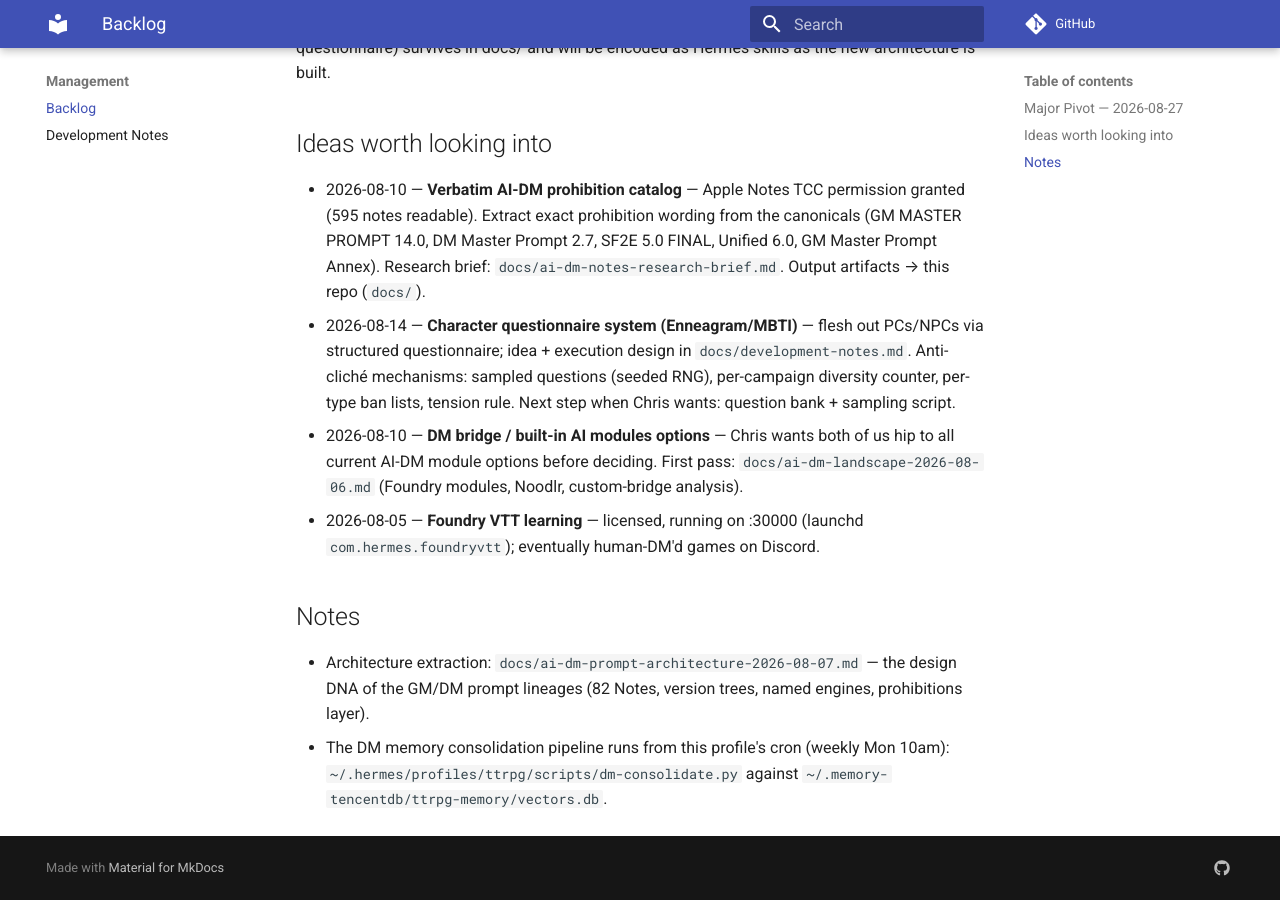
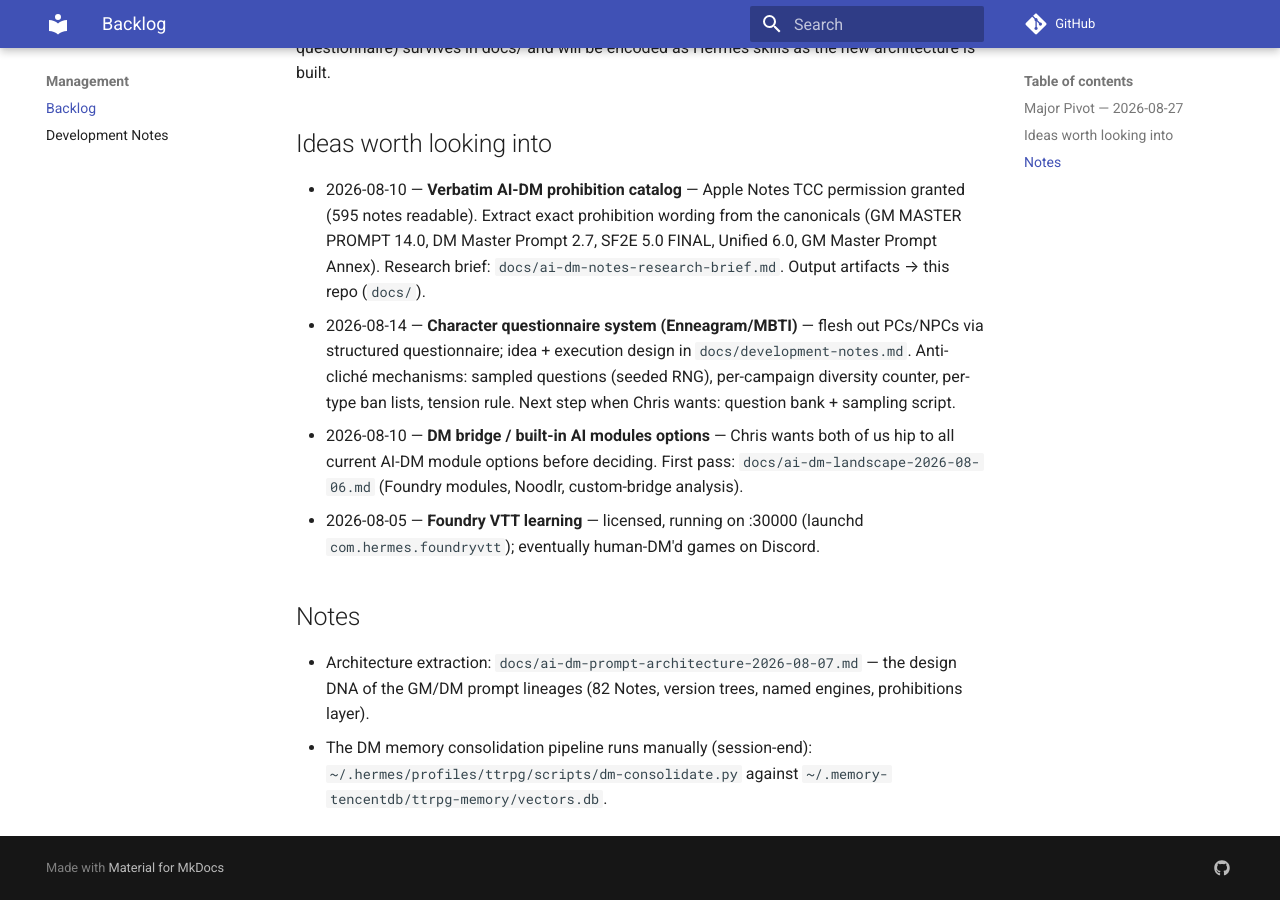
Before and after one commit to luckrucksack/ttrpg-gm, an MkDocs documentation site: the page built from docs/backlog.md, in a window 1280 px wide and 900 px high, scrolled down 623 px. Built offline with MkDocs 1.6.1 and Material for MkDocs 9.7.7, drawn with Linux system fonts in a browser that asks for light colours; comment, search, counter and statistics services are not loaded.

Commit message:
docs: DM memory consolidation is manual-only (weekly cron job removed)

```diff
--- a/docs/backlog.md
+++ b/docs/backlog.md
@@ -20,4 +20,4 @@ Design knowledge (prompt architecture, prohibitions, NPC Bot concept, Enneagram/
 ## Notes
 
 - Architecture extraction: `docs/ai-dm-prompt-architecture-2026-08-07.md` — the design DNA of the GM/DM prompt lineages (82 Notes, version trees, named engines, prohibitions layer).
-- The DM memory consolidation pipeline runs from this profile's cron (weekly Mon 10am): `~/.hermes/profiles/ttrpg/scripts/dm-consolidate.py` against `~/.memory-tencentdb/ttrpg-memory/vectors.db`.
+- The DM memory consolidation pipeline runs manually (session-end): `~/.hermes/profiles/ttrpg/scripts/dm-consolidate.py` against `~/.memory-tencentdb/ttrpg-memory/vectors.db`.
```
